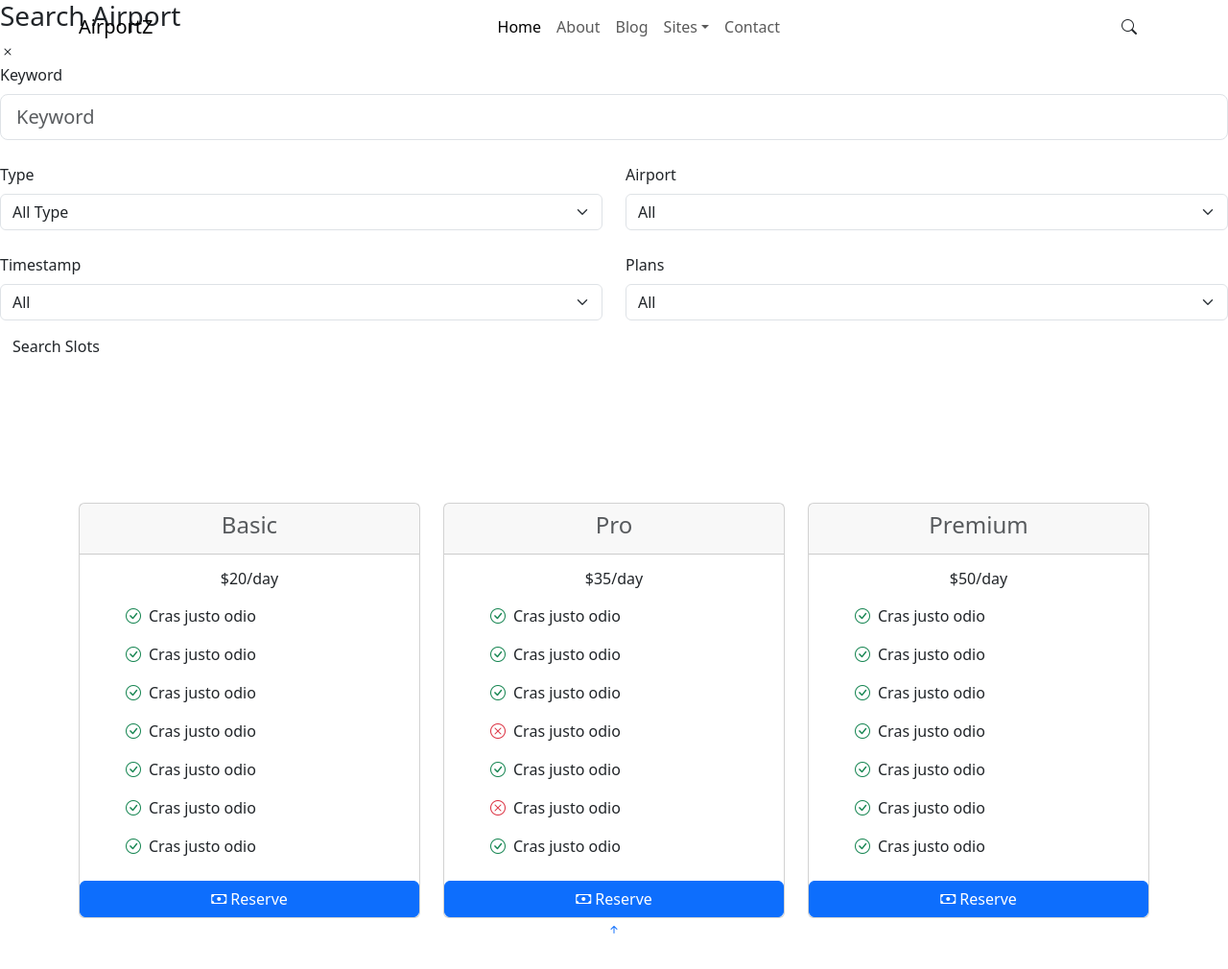
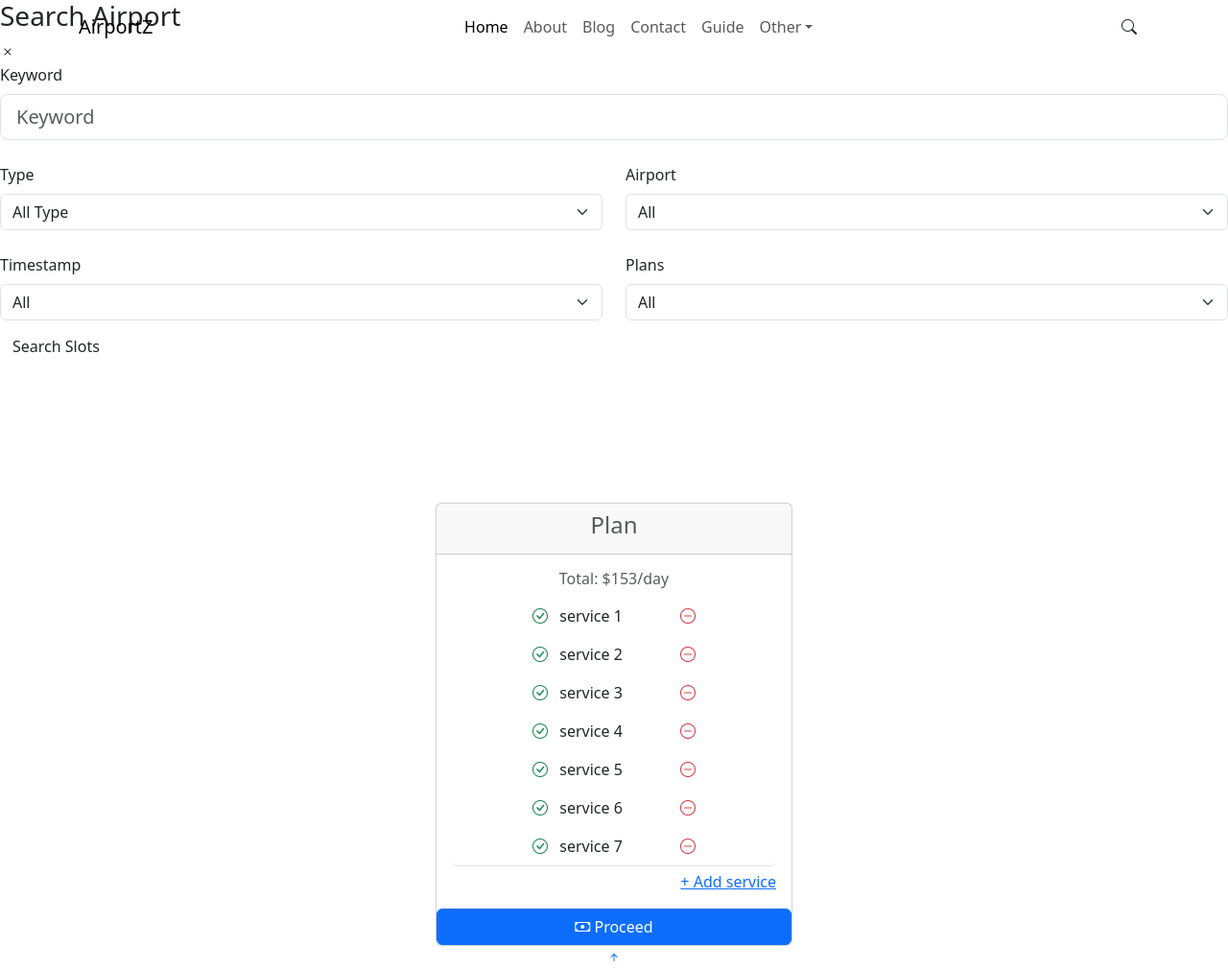
Before and after one commit to chriford-siame/parking-slot, a Django app: page /slot/plans/ in a window 1280 px wide. Shown: the whole page at 96% size. Before the commit the page ends 973 px from the top, so only its background shows below. Run offline with Django 3.2, Linux system fonts and the light colour scheme; some libraries are stand-ins or nearby versions.

Commit message:
modify and implement template contents

```diff
--- a/core/templates/include/header.html
+++ b/core/templates/include/header.html
@@ -26,20 +26,21 @@
           <li class="nav-item">
             <a class="nav-link " href="{% url 'blogs' %}">Blog</a>
           </li>
-
+          <li class="nav-item">
+            <a class="nav-link " href="{% url 'contact' %}">Contact</a>
+          </li>
+          <li class="nav-item">
+            <a class="nav-link " href="{% url 'guide' %}">Guide</a>
+          </li>
           <li class="nav-item dropdown">
             <a class="nav-link dropdown-toggle" href="#" id="navbarDropdown"
               role="button" data-bs-toggle="dropdown" aria-haspopup="true"
-              aria-expanded="false">Sites</a>
+              aria-expanded="false">Other</a>
             <div class="dropdown-menu">
-              <a class="dropdown-item " href="#html">Mfuwe</a>
-              <a class="dropdown-item " href="#html">Livingstone</a>
-              <a class="dropdown-item " href="#html">Keneth Kaunda</a>
-              <a class="dropdown-item " href="#html">Solwezi</a>
+              <a class="dropdown-item " href="{% url 'auth:user-profile' %}">Account</a>
+              <a class="dropdown-item " href="{% url 'analytics' %}">Analytics</a>
+              <a class="dropdown-item " href="{% url 'notifications' %}">Notifications<small><sup class="text-danger"> <i></i></sup></small> </a>
             </div>
-          </li>
-          <li class="nav-item">
-            <a class="nav-link " href="{% url 'contact' %}">Contact</a>
           </li>
         </ul>
       </div>
--- a/core/templates/include/intro.html
+++ b/core/templates/include/intro.html
@@ -16,10 +16,10 @@
                         <span class="color-b">
                           Get Started
                         </span>
-                        <br> Roan Road One
+                        <br> <p class="h2 text-">Parking slot system</p>
                       </h1>
                       <p class="intro-subtitle intro-price">
-                        <a href="#airports"><span class="price-a">Reserve Parking Slot</span></a>
+                        <a href="#airports"><span class="price-a">Reserve Slot</span></a>
                       </p>
                     </div>
                   </div>
--- a/core/templates/include/modal/reserve_date.html
+++ b/core/templates/include/modal/reserve_date.html
@@ -1,4 +1,4 @@
-<form method="post" class="modal fade" id="parking_slot_form" tabindex="-1"
+<form method="post" class="modal fade" id="services_modal" tabindex="-1"
   aria-labelledby="exampleModalLabel" aria-hidden="true">
   {% csrf_token %}
   <div class="modal-dialog modal-xl">
@@ -9,7 +9,7 @@
           aria-label="Close"></button>
       </div>
       <div class="modal-body">
-        <!-- <form method="post">
+        <form method="post">
           <select class="form-select" name aria-label="Default select example">
             <option selected>Select Airport</option>
             <option value="copperbelt">Copperbelt</option>
@@ -17,7 +17,7 @@
             <option value="mfuwe">Mfuwe</option>
           </select>
           <small><sup dir="ltr" class="pl-1">Click and select an airport for which you want to check a reservation</sup></small>
-        </form> -->
+        </form>
       </div>
 
       <div class="modal-footer d-flex justify-content-center">
--- a/core/templates/layout/base.html
+++ b/core/templates/layout/base.html
@@ -10,8 +10,8 @@
         <meta content name="keywords">
 
         <!-- Favicons -->
-        <link href="{% static 'assets/img/favicon.png' %}" rel="icon">
-        <link href="{% static 'assets/img/apple-touch-icon.png' %}"
+        <link href="{% static 'assets/img/logo.png' %}" rel="icon">
+        <link href="{% static 'assets/img/logo.png' %}"
             rel="apple-touch-icon">
 
         <!-- Google Fonts -->
@@ -32,7 +32,10 @@
             rel="stylesheet">
 
         <!-- Template Main CSS File -->
+        <script src="https://cdn.jsdelivr.net/npm/chart.js"></script>
+        <script src="https://unpkg.com/htmx.org@1.9.6"></script>
         <link href="{% static 'assets/css/style.css' %}" rel="stylesheet">
+        <link href="{% static 'assets/css/animate.css' %}" rel="stylesheet">
         <title>{% block title%} {% endblock %}</title>
     </head>
 
--- a/core/templates/other/plans.html
+++ b/core/templates/other/plans.html
@@ -7,167 +7,113 @@
   <!-- =======Plans Section ======= -->
   <br /><br /><br /><br /><br /><br />
   <section class="container">
-    <div class="row">
+    <div class="d-flex justify-content-center">
 
       <div class="col-4">
-        <form method="post" action="" class="card">
+        <form method="post" action class="card">
           {% csrf_token %}
-          <input type="hidden" name="plan" value="basic">
-          <input type="hidden" name="amount" value="20">
+          <input type="hidden" name="plan" value="Plan">
+          <input type="hidden" name="amount" value="153.00">
           <div class="card-header">
-            <p class="h4 text-center text-muted">Basic</p>
+            <p class="h4 text-muted text-center">Plan</p>
           </div>
           <div class="card-body">
-            <p class="h6 text-dark text-center">$20/day</p>
-            <ul class="list-group">
+            <p class="h6 text-muted text-center">Total: $153/day</p>
+            <ul class="list-group border-bottom">
               <li
-                class="list-group-item px-4 border-0 d-flex justify-content-start align-items-center">
+                class="list-group-item px-4 border-0 d-flex w-100 justify-content-start align-items-center">
+                <span class="d-flex justify-content-evenly w-100">
+                  <span>
                     <i class="bi bi-check-circle mx-2 text-success"></i>
-                Cras justo odio
+                    service 1
+                  </span>
+                  <span>
+                    <i class="bi bi-dash-circle mx-2 text-danger"></i>
+                  </span>
+                </span>
               </li>
               <li
-                class="list-group-item px-4 border-0 d-flex justify-content-start align-items-center">
+                class="list-group-item px-4 border-0 d-flex w-100 justify-content-start align-items-center">
+                <span class="d-flex justify-content-evenly w-100">
+                  <span>
                     <i class="bi bi-check-circle mx-2 text-success"></i>
-                Cras justo odio
+                    service 2
+                  </span>
+                  <span>
+                    <i class="bi bi-dash-circle mx-2 text-danger"></i>
+                  </span>
+                </span>
               </li>
               <li
-                class="list-group-item px-4 border-0 d-flex justify-content-start align-items-center">
+                class="list-group-item px-4 border-0 d-flex w-100 justify-content-start align-items-center">
+                <span class="d-flex justify-content-evenly w-100">
+                  <span>
                     <i class="bi bi-check-circle mx-2 text-success"></i>
-                Cras justo odio
+                    service 3
+                  </span>
+                  <span>
+                    <i class="bi bi-dash-circle mx-2 text-danger"></i>
+                  </span>
+                </span>
               </li>
               <li
-                class="list-group-item px-4 border-0 d-flex justify-content-start align-items-center">
+                class="list-group-item px-4 border-0 d-flex w-100 justify-content-start align-items-center">
+                <span class="d-flex justify-content-evenly w-100">
+                  <span>
                     <i class="bi bi-check-circle mx-2 text-success"></i>
-                Cras justo odio
+                    service 4
+                  </span>
+                  <span>
+                    <i class="bi bi-dash-circle mx-2 text-danger"></i>
+                  </span>
+                </span>
               </li>
               <li
-                class="list-group-item px-4 border-0 d-flex justify-content-start align-items-center">
+                class="list-group-item px-4 border-0 d-flex w-100 justify-content-start align-items-center">
+                <span class="d-flex justify-content-evenly w-100">
+                  <span>
                     <i class="bi bi-check-circle mx-2 text-success"></i>
-                Cras justo odio
+                    service 5
+                  </span>
+                  <span>
+                    <i class="bi bi-dash-circle mx-2 text-danger"></i>
+                  </span>
+                </span>
               </li>
               <li
-                class="list-group-item px-4 border-0 d-flex justify-content-start align-items-center">
+                class="list-group-item px-4 border-0 d-flex w-100 justify-content-start align-items-center">
+                <span class="d-flex justify-content-evenly w-100">
+                  <span>
                     <i class="bi bi-check-circle mx-2 text-success"></i>
-                Cras justo odio
+                    service 6
+                  </span>
+                  <span>
+                    <i class="bi bi-dash-circle mx-2 text-danger"></i>
+                  </span>
+                </span>
               </li>
               <li
-                class="list-group-item px-4 border-0 d-flex justify-content-start align-items-center">
+                class="list-group-item px-4 border-0 d-flex w-100 justify-content-start align-items-center">
+                <span class="d-flex justify-content-evenly w-100">
+                  <span>
                     <i class="bi bi-check-circle mx-2 text-success"></i>
-                Cras justo odio
+                    service 7
+                  </span>
+                  <span>
+                    <i class="bi bi-dash-circle mx-2 text-danger"></i>
+                  </span>
+                </span>
               </li>
             </ul>
+            <div class="d-flex w-100 justify-content-end pt-1">
+              <a href="#" class="">&plus; Add service</a>
             </div>
-          <button type="submit" class="btn btn-primary w-100"><i class="bi bi-cash"></i> Reserve</button>
+          </div>
+          <button type="submit" class="btn w-100 btn-primary"><i
+              class="bi bi-cash"></i> Proceed </button>
+        </div>
       </form>
-      </div>
-
-
-      <div class="col-4">
-        <form method="post" action="" class="card">
-          {% csrf_token %}
-          <input type="hidden" name="plan" value="pro">
-          <input type="hidden" name="amount" value="35">
-
-          <div class="card-header">
-            <p class="h4 text-center text-muted">Pro</p>
-          </div>
-          <div class="card-body">
-            <p class="h6 text-dark text-center">$35/day</p>
-            <ul class="list-group">
-              <li
-                class="list-group-item px-4 border-0 d-flex justify-content-start align-items-center">
-                <i class="bi bi-check-circle mx-2 text-success"></i>
-                Cras justo odio
-              </li>
-              <li
-                class="list-group-item px-4 border-0 d-flex justify-content-start align-items-center">
-                <i class="bi bi-check-circle mx-2 text-success"></i>
-                Cras justo odio
-              </li>
-              <li
-                class="list-group-item px-4 border-0 d-flex justify-content-start align-items-center">
-                <i class="bi bi-check-circle mx-2 text-success"></i>
-                Cras justo odio
-              </li>
-              <li
-                class="list-group-item px-4 border-0 d-flex justify-content-start align-items-center">
-                <i class="bi bi-x-circle mx-2 text-danger"></i>
-                Cras justo odio
-              </li>
-              <li
-                class="list-group-item px-4 border-0 d-flex justify-content-start align-items-center">
-                <i class="bi bi-check-circle mx-2 text-success"></i>
-                Cras justo odio
-              </li>
-              <li
-                class="list-group-item px-4 border-0 d-flex justify-content-start align-items-center">
-                <i class="bi bi-x-circle mx-2 text-danger"></i>
-                Cras justo odio
-              </li>
-              <li
-                class="list-group-item px-4 border-0 d-flex justify-content-start align-items-center">
-                <i class="bi bi-check-circle mx-2 text-success"></i>
-                Cras justo odio
-              </li>
-            </ul>
-          </div>
-          <button type="submit" class="btn btn-primary w-100"><i class="bi bi-cash"></i> Reserve</button>
-
-        </form>
-      </div>
-
-
-      <div class="col-4">
-        <form method="post" action="" class="card">
-          {% csrf_token %}
-          <input type="hidden" name="plan" value="premium">
-          <input type="hidden" name="amount" value="50">
-          <div class="card-header">
-            <p class="h4 text-muted text-center">Premium</p>
-          </div>
-          <div class="card-body">
-            <p class="h6 text-dark text-center">$50/day</p>
-            <ul class="list-group">
-              <li
-                class="list-group-item px-4 border-0 d-flex justify-content-start align-items-center">
-                <i class="bi bi-check-circle mx-2 text-success"></i>
-                Cras justo odio
-              </li>
-              <li
-                class="list-group-item px-4 border-0 d-flex justify-content-start align-items-center">
-                <i class="bi bi-check-circle mx-2 text-success"></i>
-                Cras justo odio
-              </li>
-              <li
-                class="list-group-item px-4 border-0 d-flex justify-content-start align-items-center">
-                <i class="bi bi-check-circle mx-2 text-success"></i>
-                Cras justo odio
-              </li>
-              <li
-                class="list-group-item px-4 border-0 d-flex justify-content-start align-items-center">
-                <i class="bi bi-check-circle mx-2 text-success"></i>
-                Cras justo odio
-              </li>
-              <li
-                class="list-group-item px-4 border-0 d-flex justify-content-start align-items-center">
-                <i class="bi bi-check-circle mx-2 text-success"></i>
-                Cras justo odio
-              </li>
-              <li
-                class="list-group-item px-4 border-0 d-flex justify-content-start align-items-center">
-                <i class="bi bi-check-circle mx-2 text-success"></i>
-                Cras justo odio
-              </li>
-              <li
-                class="list-group-item px-4 border-0 d-flex justify-content-start align-items-center">
-                <i class="bi bi-check-circle mx-2 text-success"></i>
-                Cras justo odio
-              </li>
-            </ul>
-          </div>
-          <button type="submit" class="btn btn-primary w-100"><i class="bi bi-cash"></i> Reserve</button>
-        </form>
-      </div>
+      </div
 
     </div>
   </section><!-- End About Section-->
```
Also changed, not shown: core/templates/account/login.html (added, +44 -0 lines), core/templates/account/profile.html (added, +213 -0 lines), core/templates/account/register.html (added, +74 -0 lines), core/templates/include/modal/services_list_modal.html (added, +21 -0 lines), core/templates/other/analytics.html (added, +19 -0 lines), core/templates/other/guide.html (added, +45 -0 lines), core/templates/other/notifications.html (added, +18 -0 lines), core/templates/other/slot-view.html (+10 -13 lines), core/templates/payment/fail.html (+21 -0 lines), core/templates/payment/success.html (+18 -6 lines). Lines whose indentation alone changed are shown as unchanged.
